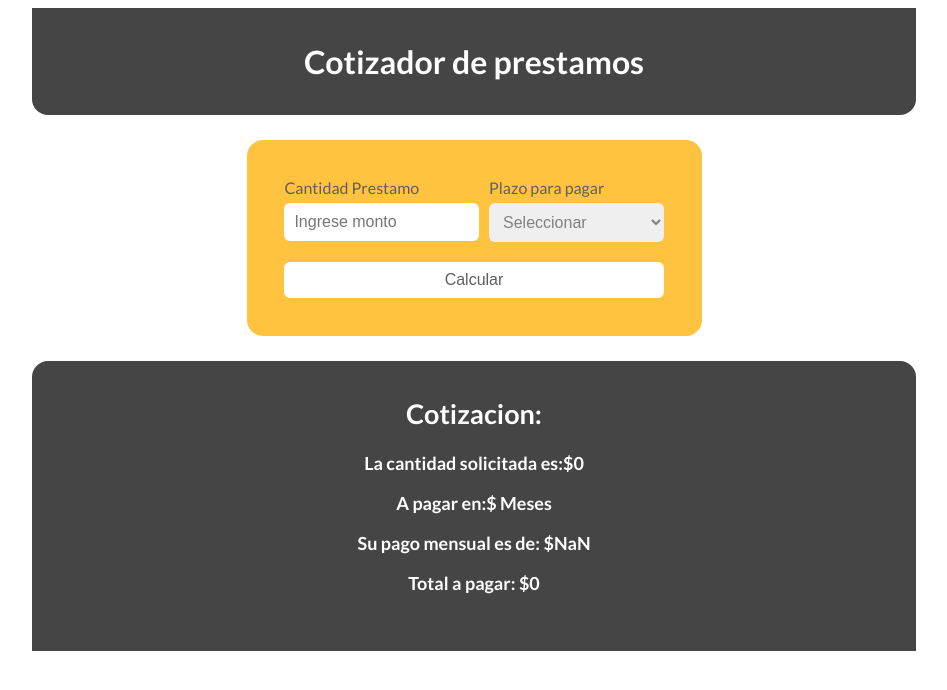
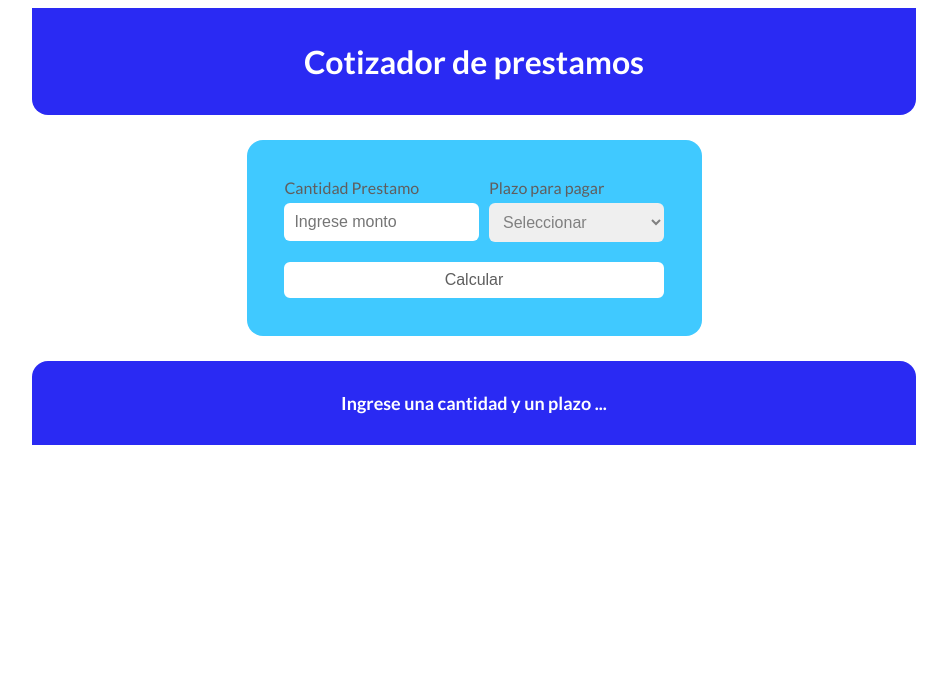
Before and after one commit to Pablo-Andrada/Loan-Calculator-App, a React (Vite) app in the folder Loan Calculator App/: page / in a window 1280 px wide. Shown: the top 690 px of the page, without its empty margins (166-1113 px from the left). Built offline with nearby package versions, Linux system fonts and the light colour scheme.

Commit message:
Proyecto finalizado.

```diff
--- a/Loan Calculator App/src/App.css
+++ b/Loan Calculator App/src/App.css
@@ -8,7 +8,7 @@ body {
   font-family: 'Lato', sans-serif;
 }
 .header {
-  background-color: #454546;
+  background-color:  #2a2af3;
   padding: 1% 0;
   width: 70%;
   margin: 0 auto;
@@ -21,7 +21,7 @@ h1 {
   font-weight: bold;
 }
 .container {
-  background-color: #ffc340;
+  background-color: #40c9ff;
   padding-bottom: 2%;
   border-radius: 1rem;
   margin: 2% auto;
@@ -81,7 +81,7 @@ form .column {
   color: #fff;
 }
 .mensaje {
-  background-color: #454546;
+  background-color: #2a2af3;
   padding: 1% 0;
   width: 70%;
   margin: 0 auto;
--- a/Loan Calculator App/src/App.jsx
+++ b/Loan Calculator App/src/App.jsx
@@ -3,7 +3,7 @@ import './App.css';
 import Header from './components/Header';
 import Formulario from './components/Formulario';
 import Resultado from './components/Resultado';
-
+import Mensaje from './components/Mensaje';
 
 
 function App() {
@@ -11,6 +11,16 @@ function App() {
   const [plazo, setPlazo] = useState("");
   const [total, setTotal] = useState(0);
 
+  let componente;
+  if (total === 0) {
+    componente = <Mensaje />
+  } else {
+    componente = <Resultado
+    total={total}
+    cantidad={cantidad}
+    plazo={plazo}
+  />
+  }
 
   return (
     <>
@@ -26,11 +36,7 @@ function App() {
         />
       </div>
       <div className="mensaje">
-        <Resultado
-          total={total}
-          cantidad={cantidad}
-          plazo={plazo}
-        />
+        {componente}
       </div>
     </>
 
--- /dev/null
+++ b/Loan Calculator App/src/components/Mensaje.jsx
@@ -0,0 +1,8 @@
+import React from 'react';
+const Mensaje = () => {
+    return (
+        <p> Ingrese una cantidad y un plazo ...</p>
+     );
+}
+
+export default Mensaje;
--- a/Loan Calculator App/src/components/Resultado.jsx
+++ b/Loan Calculator App/src/components/Resultado.jsx
@@ -3,10 +3,10 @@ const Resultado = ({total,cantidad,plazo}) => {
     return (
         <div className="resultado">
             <h2>Cotizacion:</h2>
-            <p>La cantidad solicitada es:${cantidad} </p>
-            <p>A pagar en:${plazo} Meses</p>
-            <p>Su pago mensual es de: ${total / plazo} </p>
-            <p>Total a pagar: ${total} </p>
+            <p>La cantidad solicitada es: ${cantidad} </p>
+            <p>A pagar en: {plazo} meses</p>
+            <p>Su pago mensual es de: ${(total / plazo).toFixed(2)} </p>
+            <p>Total a pagar: ${(total.toFixed(2))} </p>
 
         </div>
     );
```
